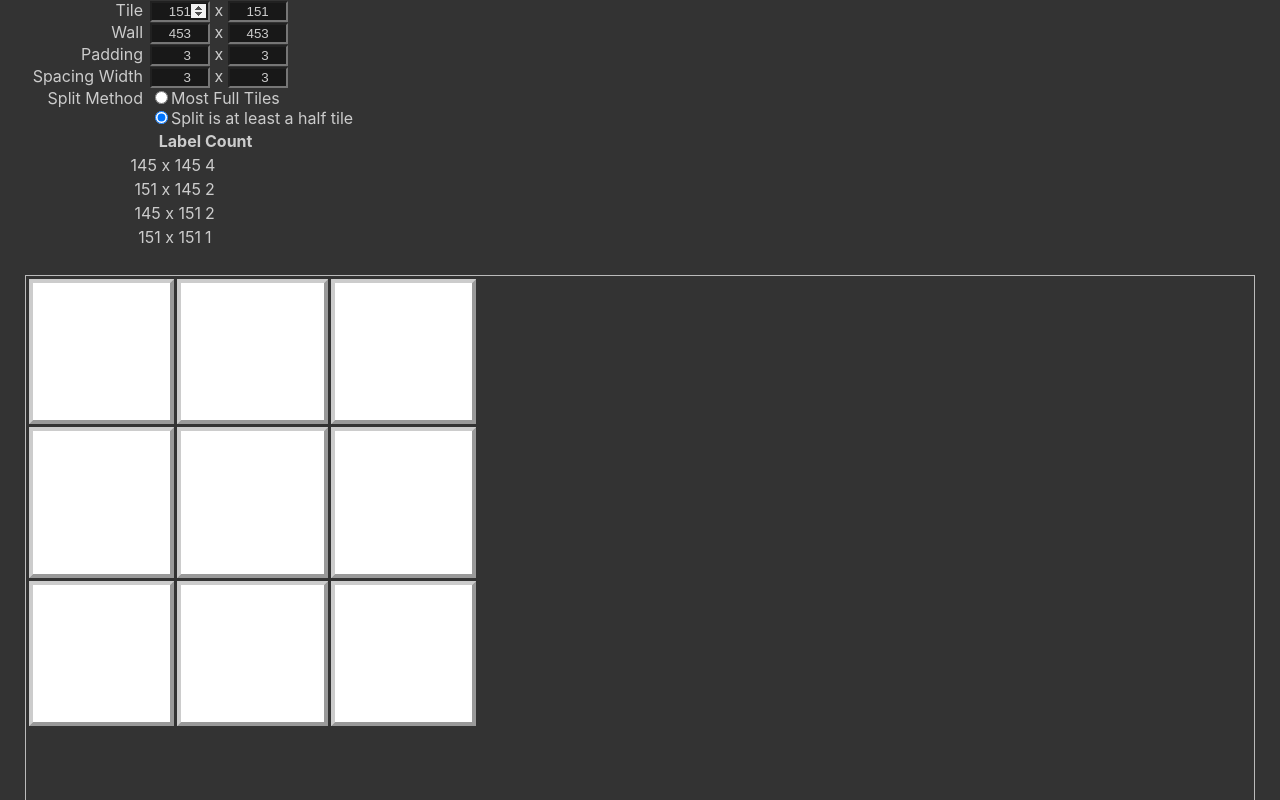
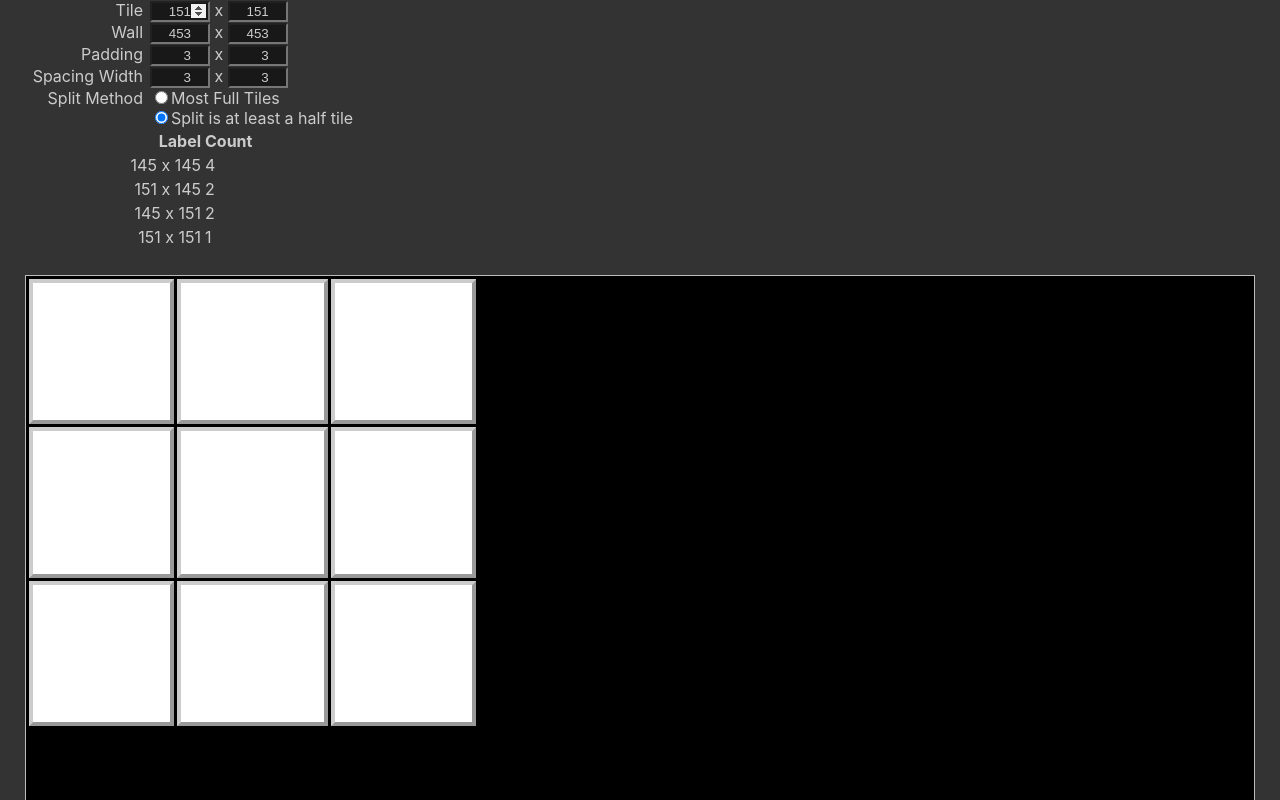
Before and after one commit to b-n/victorious-walls, a React (Create React App) app: page / in a window 1280 px wide. Shown: the top 800 px of the page. Built offline with nearby package versions, Linux system fonts and the light colour scheme.

Commit message:
Add grid marks on the visualisation

```diff
--- /dev/null
+++ b/src/components/Visualizer.tsx
@@ -0,0 +1,58 @@
+import React, { useRef } from 'react'
+import { useScroll } from '../hooks/useScroll'
+
+interface VisualizerProps {
+  width: number;
+  height: number;
+  className: string;
+}
+
+const gridLinePositions = (domain: number, step: number): number[] => {
+  if (step > domain) {
+    return []
+  }
+
+  const lines = Math.floor(domain / step);
+
+  return Array(lines).fill(step).map((v, i) => v * (i + 1))
+}
+
+const Visualizer: React.FC<VisualizerProps> = ({
+  width,
+  height,
+  className,
+  children
+}) => {
+  const wrapperRef = useRef(null);
+
+  const [scrollLeft, scrollTop] = useScroll(wrapperRef);
+
+  const horizontalGridLines = gridLinePositions(height, 500);
+  const verticalGridLines = gridLinePositions(width, 500);
+
+  return (
+    <div ref={wrapperRef} className={className}>
+      <svg width={width} height={height}>
+        {children}
+        <g className="grid grid-horizontal">
+          {horizontalGridLines.map(y => (
+            <g key={`grid-y-${y}`}>
+              <text x={scrollLeft+5} y={y-5} textAnchor="start" alignmentBaseline="baseline">{y}</text>
+              <line x1={0} y1={y} x2={width} y2={y} />
+            </g>
+          ))}
+        </g>
+        <g className="grid grid-vertical">
+          {verticalGridLines.map(x => (
+            <g key={`grid-x-${x}`}>
+              <text x={x-5} y={scrollTop+5} textAnchor="end" alignmentBaseline="hanging">{x}</text>
+              <line x1={x} y1={0} x2={x} y2={height} />
+            </g>
+          ))}
+        </g>
+      </svg>
+    </div>
+  )
+}
+
+export { Visualizer }
--- /dev/null
+++ b/src/hooks/useScroll.ts
@@ -0,0 +1,22 @@
+import React, { SyntheticEvent, useEffect, useState } from 'react'
+
+type ScrollPosition = [number, number];
+
+const useScroll = (ref: React.MutableRefObject<any>): ScrollPosition => {
+  const [scrollPosition, setScrollPosition] = useState<ScrollPosition>([0,0]);
+
+  useEffect(() => {
+    if (!ref || !ref.current) {
+      console.log('fail')
+      return
+    }
+    ref.current.addEventListener('scroll', (e: SyntheticEvent<HTMLElement>) => {
+      const { scrollLeft, scrollTop } = e.currentTarget;
+      setScrollPosition([scrollLeft, scrollTop])
+    })
+  }, [ref])
+
+  return scrollPosition
+}
+
+export { useScroll }
--- a/src/pages/Main.css
+++ b/src/pages/Main.css
@@ -5,21 +5,33 @@
 .viz {
   margin: 25px;
   border: 1px solid #BBBBBB;
+  background-color: #000000;
   width: calc(100% - 50px);
   height: calc(100vh - 50px);
+  overflow: scroll;
+}
+
+.viz .grid text {
+  fill: #FF0000;
+  font-family: monospace;
+}
+
+.viz .grid line {
+  stroke: #FF0000;
+  stroke-dasharray: 5,5;
 }
 
 .viz .tile {
   stroke: none;
-  fill: #FFF;
+  fill: #FFFFFF;
 }
 .viz .shadow-tl {
   stroke: none;
-  fill: #CCC;
+  fill: #CCCCCC;
 }
 .viz .shadow-br {
   stroke: none;
-  fill: #999;
+  fill: #999999;
 }
 
 .label {
--- a/src/pages/Main.tsx
+++ b/src/pages/Main.tsx
@@ -2,6 +2,7 @@ import React from 'react';
 import './Main.css';
 import { Tile } from '../components/Tile'
 import { TileSummaryTable } from '../components/TileSummaryTable'
+import { Visualizer } from '../components/Visualizer'
 import { calculateTiles, SplitMethod } from '../lib/tiles'
 import { useCartesianInput } from '../hooks/useCartesianInput'
 import { useRadioInput } from '../hooks/useRadioInput'
@@ -84,16 +85,21 @@ const App: React.FC = () => {
           className="summary-table"
         />
       </div>
-      <svg className="viz">
+      <Visualizer
+        width={wallWidth}
+        height={wallHeight}
+        className="viz"
+      >
         {tiles.map(({width, height, x, y}) => (
           <Tile
+            key={`${x}-${y}`}
             x={x}
             y={y}
             width={width}
             height={height}
           />
         ))}
-      </svg>
+      </Visualizer>
     </div>
   );
 }
```
